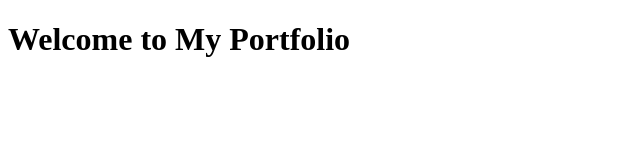
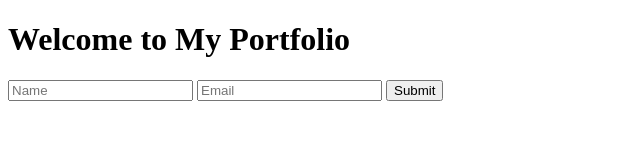
Before and after one commit to YashaswiniShetty5/MyPortfolio, a plain HTML site: page index.html in a window 1280 px wide. Shown: the whole page, without its empty margins (0-640 px from the left). Drawn offline with Linux system fonts and the light colour scheme.

Commit message:
Added contact form

```diff
--- a/index.html
+++ b/index.html
@@ -6,6 +6,10 @@
 <body>
 
 <h1>Welcome to My Portfolio</h1>
-
+<form>
+  <input type="text" placeholder="Name">
+  <input type="email" placeholder="Email">
+  <button>Submit</button>
+</form>
 </body>
 </html>
```
